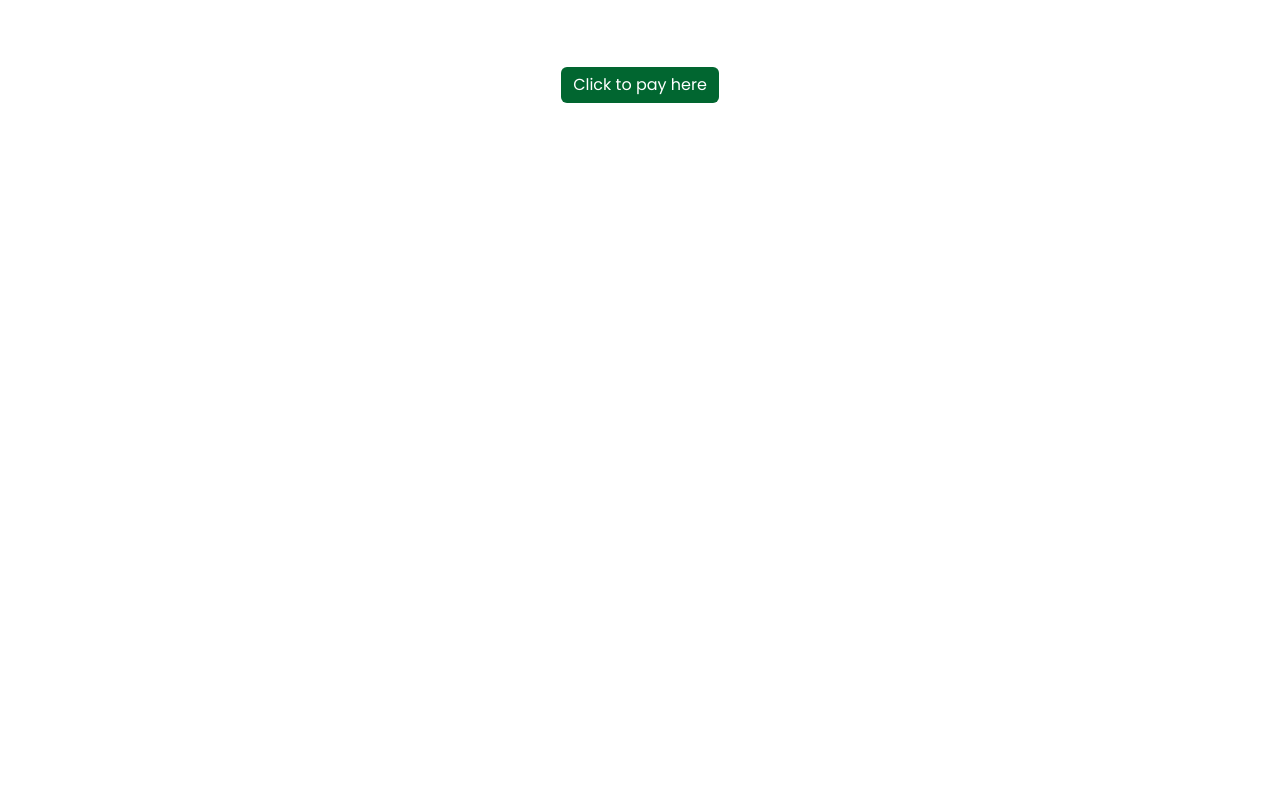
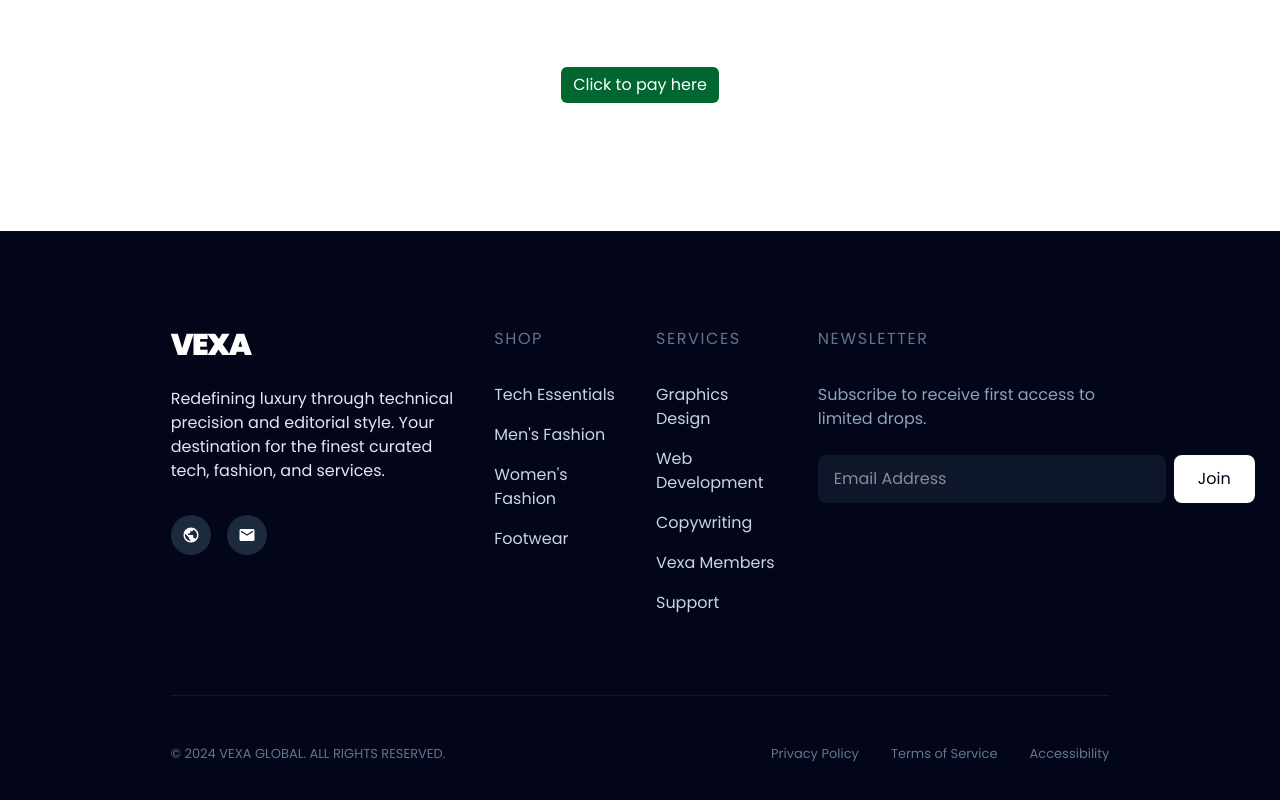
Before and after one commit to Sharkolly/Vexa, a React (Vite) app: page / in a window 1280 px wide. Shown: the part 1977-2777 px from the top of the page. Before the commit the page ends 2208 px from the top, so only its background shows below. Built offline with nearby package versions, Linux system fonts and the light colour scheme; no server answers; a web font is replaced by a local one.

Commit message:
Update Footer component to be full width

```diff
--- a/components/ui/Footer.tsx
+++ b/components/ui/Footer.tsx
@@ -3,7 +3,7 @@ import { MdEmail, MdPublic } from "react-icons/md";
 
 const Footer = () => {
   return (
-    <footer className="hidden bg-slate-950 text-white pt-24 pb-12 max-md:pt-12 max-md:pb-8">
+    <footer className="w-full overflow-x-hidden bg-slate-950 text-white pt-24 pb-12 max-md:pt-12 max-md:pb-8">
       <div className="sm:w-10/12  w-full mx-auto px-6 md:px-16">
         <div className="grid grid-cols-1 md:grid-cols-12 gap-8 md:gap-gutter mb-20">
           <div className="col-span-full md:col-span-4">
```
